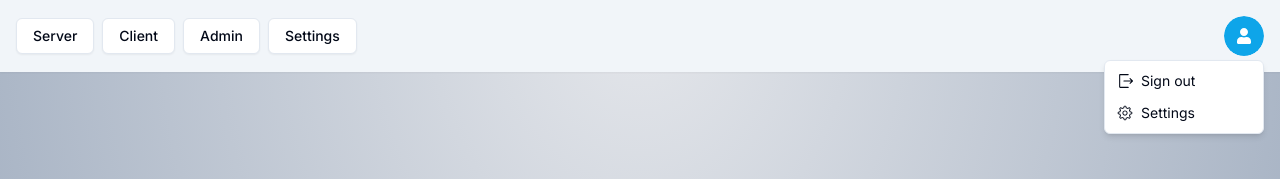
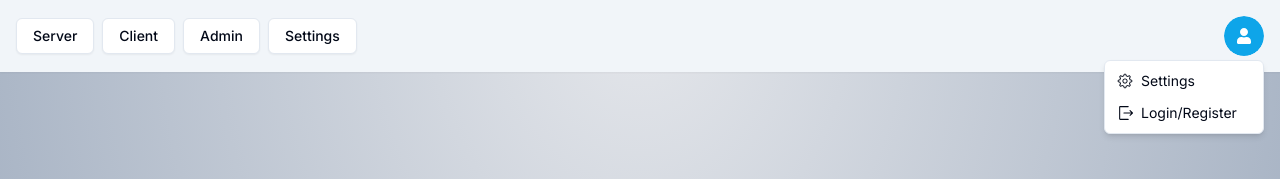
Before and after one commit to NDKhanh96/manga, a Next.js app: page / in a window 1280 px wide. Both pictures are taken after a click on the button 1244 px from the left and 36 px from the top of the page. Shown: the top 179 px of the page. Built offline with nearby package versions, Linux system fonts and the light colour scheme; no server answers.

Commit message:
fix backgroud

```diff
--- a/package.json
+++ b/package.json
@@ -22,7 +22,7 @@
     "class-variance-authority": "^0.7.0",
     "clsx": "^2.1.0",
     "next": "14.1.0",
-    "next-auth": "^5.0.0-beta.9",
+    "next-auth": "^5.0.0-beta.11",
     "react": "^18",
     "react-dom": "^18",
     "react-hook-form": "^7.49.3",
--- a/src/components/auth/user-button.tsx
+++ b/src/components/auth/user-button.tsx
@@ -26,6 +26,15 @@
             </DropdownMenuTrigger>
             <DropdownMenuContent className="w-40" align="end">
                 <DropdownButton
+                    click={() => router.push('/settings')}
+                >
+                    <DropdownMenuItem>
+                        <GearIcon className="mr-2 h-4 w-4" />
+                        Settings
+                    </DropdownMenuItem>
+                </DropdownButton>
+                {user ? (
+                <DropdownButton
                     click={() => signOut()}
                 >
                     <DropdownMenuItem>
@@ -33,14 +42,16 @@
                         Sign out
                     </DropdownMenuItem>
                 </DropdownButton>
+                ) : (
                 <DropdownButton
-                    click={() => router.push('/settings')}
+                    click={() => router.push('/auth/login')}
                 >
                     <DropdownMenuItem>
-                        <GearIcon className="mr-2 h-4 w-4" />
-                        Settings
+                        <ExitIcon className="mr-2 h-4 w-4" />
+                        Login/Register
                     </DropdownMenuItem>
                 </DropdownButton>
+                )}
             </DropdownMenuContent>
         </DropdownMenu>
     );
```
Also changed, not shown: 1 other file (tests, documents, lock files or other folders).
